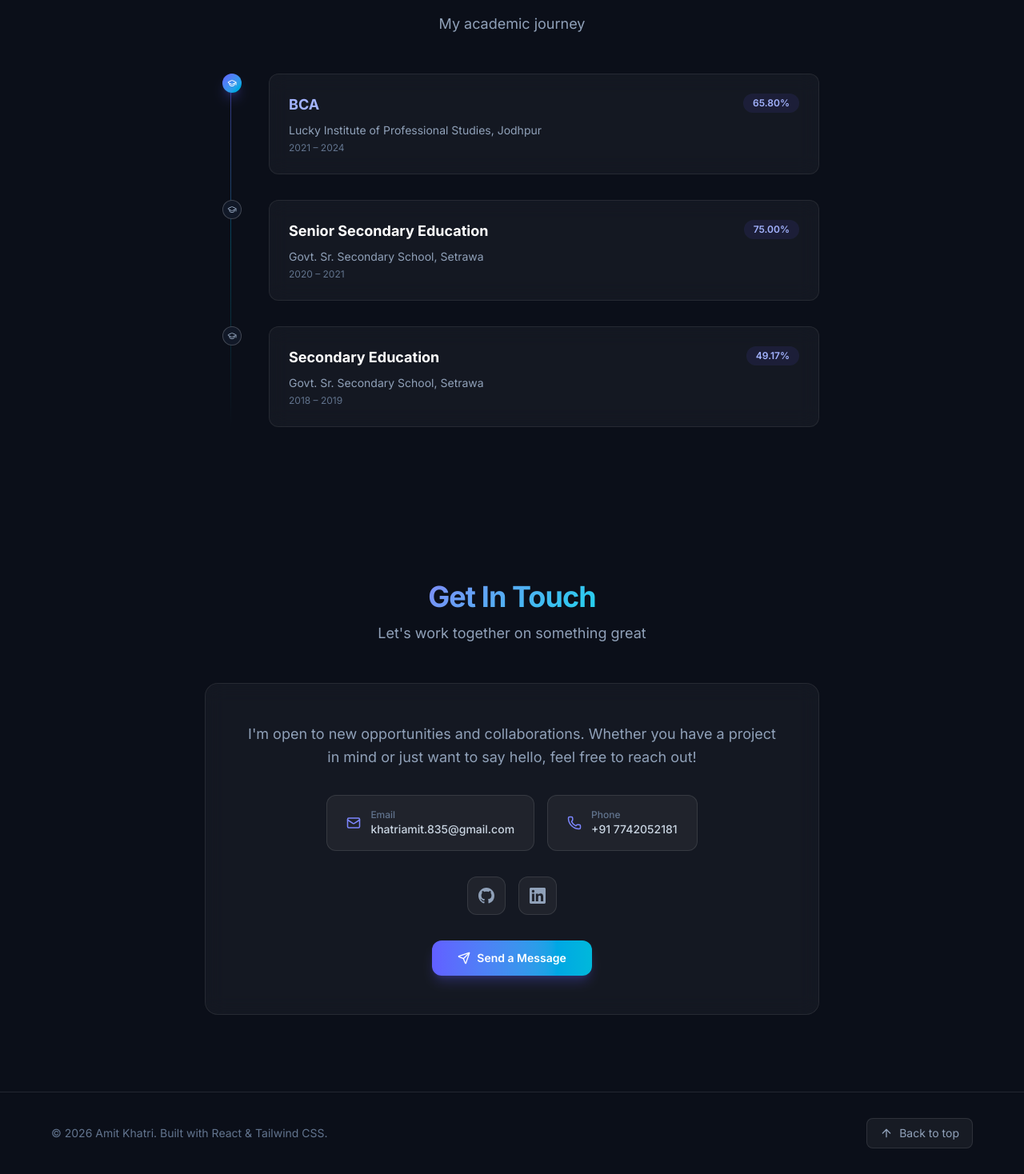
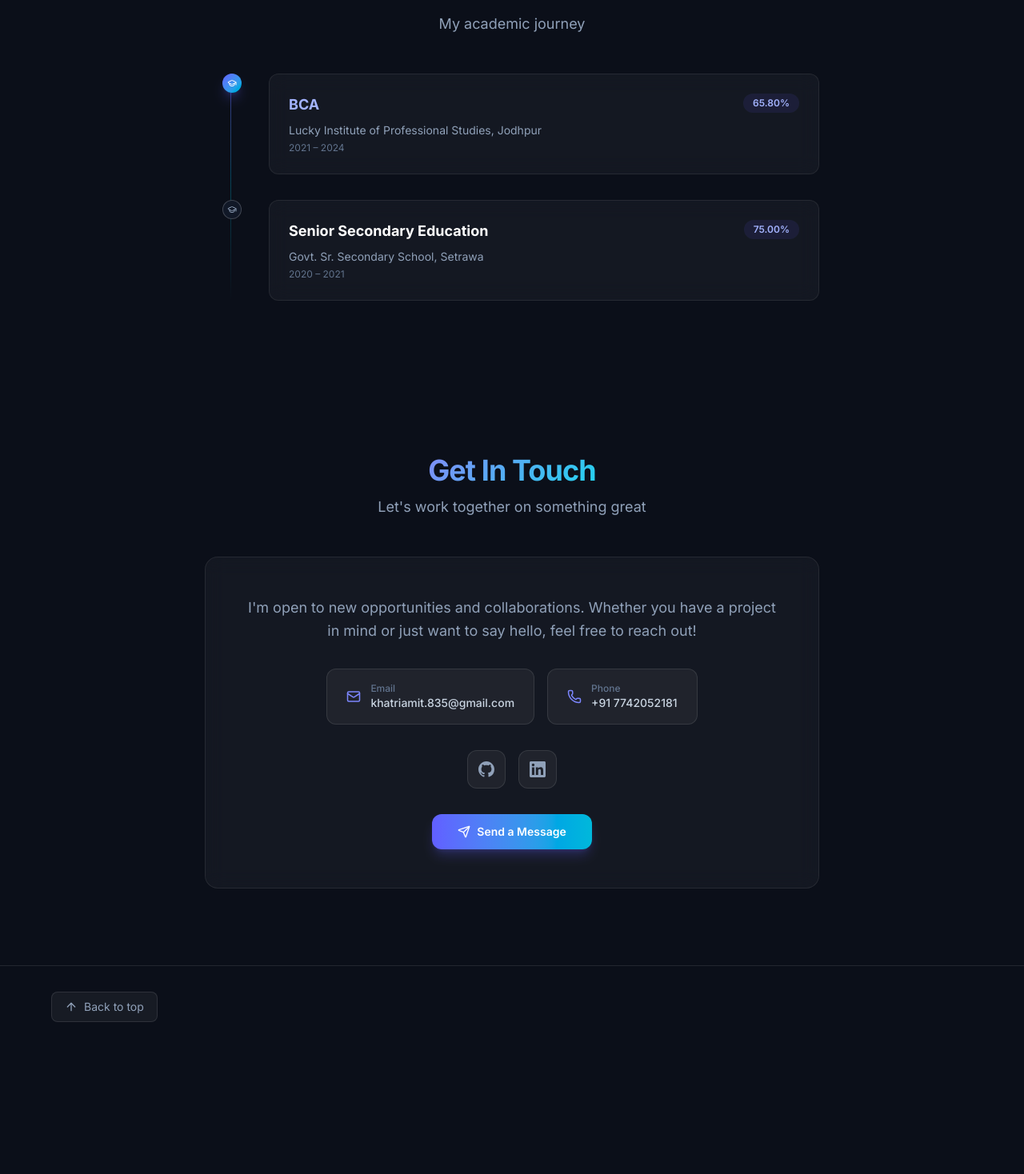
Before and after one commit to AmitKhatri835/Portfolio, a React (Vite) app: page / in a window 1280 px wide. Shown: the part 3042-4510 px from the top of the page at 80% size. After the commit the page ends 4352 px from the top, so only its background shows below. Built offline with nearby package versions, Linux system fonts and the light colour scheme.

Commit message:
initial commit

```diff
--- a/src/components/Education.jsx
+++ b/src/components/Education.jsx
@@ -7,10 +7,7 @@ export default function Education() {
   return (
     <section id="education" className="px-6 py-24">
       <div className="mx-auto max-w-3xl">
-        <SectionHeading
-          title="Education"
-          subtitle="My academic journey"
-        />
+        <SectionHeading title="Education" subtitle="My academic journey" />
 
         <div className="relative">
           <div className="absolute top-0 bottom-0 left-6 w-px bg-gradient-to-b from-indigo-500/50 via-cyan-500/30 to-transparent sm:left-8" />
--- a/src/components/Footer.jsx
+++ b/src/components/Footer.jsx
@@ -1,16 +1,9 @@
 import { ArrowUp } from "lucide-react";
-import { PROFILE } from "../data/resume";
 
 export default function Footer() {
-  const year = new Date().getFullYear();
-
   return (
     <footer className="border-t border-white/10 px-6 py-8">
       <div className="mx-auto flex max-w-6xl flex-col items-center justify-between gap-4 sm:flex-row">
-        <p className="text-sm text-slate-500">
-          &copy; {year} {PROFILE.name}. Built with React &amp; Tailwind CSS.
-        </p>
-
         <a
           href="#"
           className="inline-flex items-center gap-2 rounded-lg border border-white/10 bg-white/5 px-4 py-2 text-sm text-slate-400 transition-all hover:border-indigo-400/40 hover:text-indigo-300"
--- a/src/data/resume.js
+++ b/src/data/resume.js
@@ -112,13 +112,6 @@ export const EDUCATION = [
     period: "2020 – 2021",
     primary: false,
   },
-  {
-    degree: "Secondary Education",
-    institution: "Govt. Sr. Secondary School, Setrawa",
-    percentage: "49.17%",
-    period: "2018 – 2019",
-    primary: false,
-  },
 ];
 
 export const NAV_LINKS = [
```
